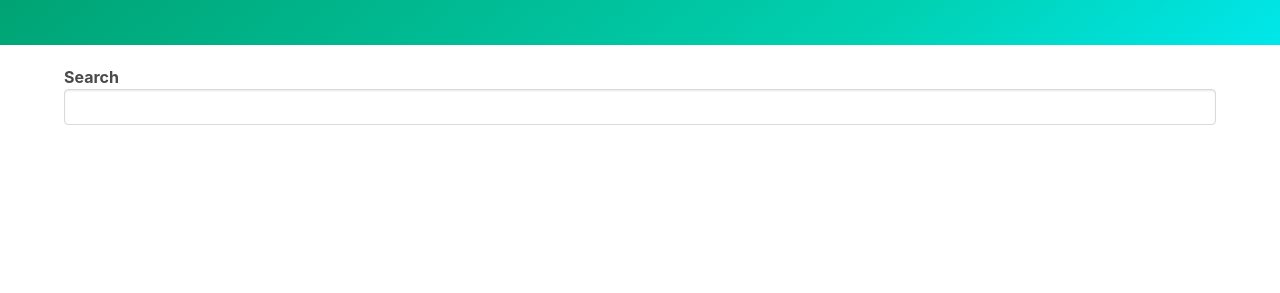
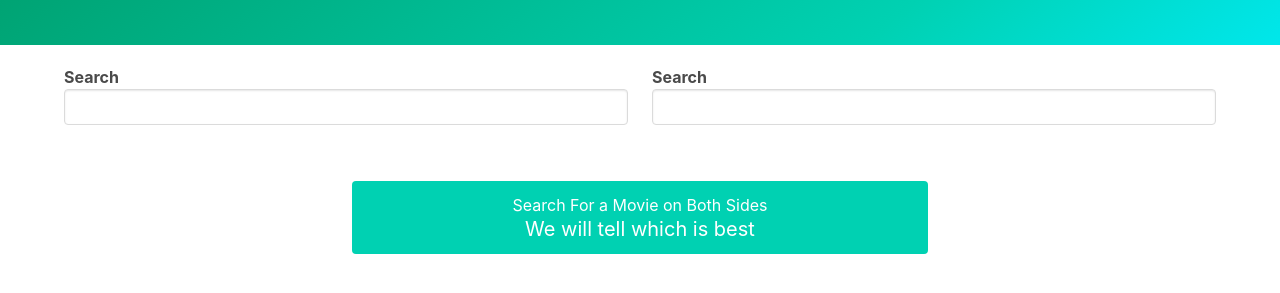
Before and after one commit to AleksK1NG/IMDb-Movie--compare, a plain HTML site: page index.html in a window 1280 px wide. Shown: the part 87-380 px from the top of the page. Drawn offline with nearby package versions, Linux system fonts and the light colour scheme.

Commit message:
add show multiply summaries

```diff
--- a/index.html
+++ b/index.html
@@ -20,8 +20,22 @@
       </div>
     </section>
     <div class="container">
-      <div class="autocomplete"></div>
-      <div id="summary"></div>
+      <div class="columns">
+        <div class="column">
+          <div id="left-autocomplete"></div>
+          <div id="left-summary"></div>
+        </div>
+
+        <div class="column">
+          <div id="right-autocomplete"></div>
+          <div id="right-summary"></div>
+        </div>
+      </div>
+
+      <div class="column is-half notification is-primary tutorial">
+        <h1>Search For a Movie on Both Sides</h1>
+        <p class="subtitle">We will tell which is best</p>
+      </div>
     </div>
 
     <script src="utils/utils.js"></script>
--- a/index.js
+++ b/index.js
@@ -1,5 +1,4 @@
-createAutoComplete({
-  root: document.querySelector('.autocomplete'),
+const autoCompleteConfig = {
   renderOption: (movie) => {
     const imgSrc = movie.Poster === 'N/A' ? '' : movie.Poster
     return `
@@ -7,9 +6,7 @@ createAutoComplete({
       ${movie.Title} (${movie.Year})
     `
   },
-  onOptionSelect: (movie) => {
-    onMovieSelect(movie)
-  },
+
   inputValue: (movie) => {
     return movie.Title
   },
@@ -30,10 +27,28 @@ createAutoComplete({
       console.error(e)
     }
   },
+}
+
+createAutoComplete({
+  ...autoCompleteConfig,
+  root: document.querySelector('#left-autocomplete'),
+  onOptionSelect: (movie) => {
+    document.querySelector('.tutorial').classList.add('is-hidden')
+    onMovieSelect(movie, document.querySelector('#left-summary'))
+  },
+})
+
+createAutoComplete({
+  ...autoCompleteConfig,
+  root: document.querySelector('#right-autocomplete'),
+  onOptionSelect: (movie) => {
+    document.querySelector('.tutorial').classList.add('is-hidden')
+    onMovieSelect(movie, document.querySelector('#right-summary'))
+  },
 })
 
 // request for single movie on select from autocomplete dropdown
-const onMovieSelect = async (movie) => {
+const onMovieSelect = async (movie, summaryElement) => {
   try {
     const response = await axios.get('http://www.omdbapi.com/', {
       params: {
@@ -42,7 +57,7 @@ const onMovieSelect = async (movie) => {
       },
     })
     console.log(' response => ', response.data)
-    document.querySelector('#summary').innerHTML = movieTemplate(response.data)
+    summaryElement.innerHTML = movieTemplate(response.data)
   } catch (e) {
     console.error(e)
   }
```
